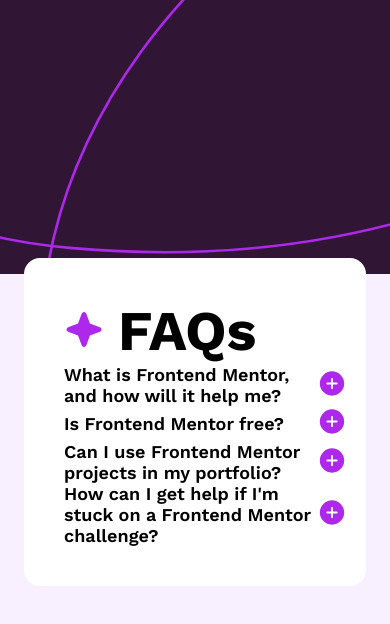
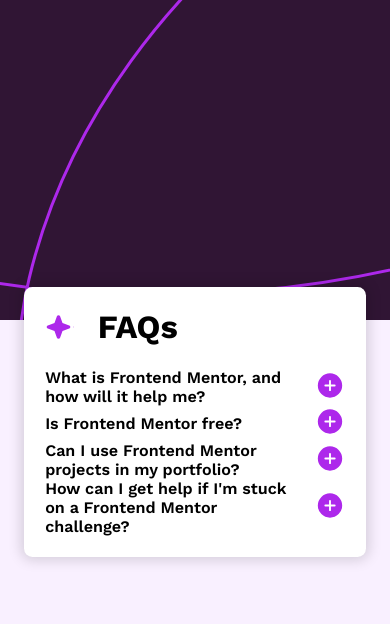
Before and after one commit to CJ-Cepe/fm-faq-accordion, a plain HTML site: page index.html in a window 390 px wide. Drawn offline with nearby package versions, Linux system fonts and the light colour scheme; files that its build step writes are made by us from their sources.

Commit message:
Style: implement responsive layout

```diff
--- a/scss/main.scss
+++ b/scss/main.scss
@@ -9,7 +9,7 @@
 body {
     background-color: var(--light-pink);
     min-height: 100vh;
-    padding: 24px;
+    padding: 1.5rem;
 
     display: flex;
     align-items: center;
@@ -24,50 +24,63 @@ body {
         top: 0;
         left: 0;
         right: 0;
-        height: 32.5%;
+        height: 100%;
+        max-height: 320px;
+    }
+
+    @media (max-width: 640px) {
+        padding: 8.75rem 1.5rem;
     }
 }
 
-main {}
-
 .accordion {
-    font-size: 1rem;
+    font-size: clamp(0.875rem, 0.7547vw + 0.6981rem, 1rem);
     font-family: var(--work-sans);
-    padding: 2.5em;
+    padding: clamp(1.25rem, 7.5472vw + -0.5189rem, 2.5rem);
     max-width: 600px;
-    border-radius: 1em;
+    border-radius: clamp(0.5rem, 3.0189vw + -0.2075rem, 1rem);
     background-color: var(--white);
     position: relative;
+
+    box-shadow: 0px 0px 13px 3px rgba(0, 0, 0, 0.15);
+    -webkit-box-shadow: 0px 0px 13px 3px rgba(0, 0, 0, 0.15);
+    -moz-box-shadow: 0px 0px 13px 3px rgba(0, 0, 0, 0.15);
 }
 
+
 .accordion__header {
-    font-size: 3.5rem;
-    margin-bottom: var(--gap-25);
+    font-size: clamp(1.9375rem, 9.43396vw + -0.27358rem, 3.5rem);
+    font-weight: 700;
+    margin-bottom: var(--gap-24);
+    display: flex;
+    align-items: center;
 
     &::before {
-        content: url("../assets/images/icon-star.svg");
+        content: " ";
         display: inline-block;
-        width: 2.375rem;
+        width: clamp(1.75rem, 3.77358vw + 0.86557rem, 2.375rem);
         aspect-ratio: 1 / 1;
-        margin-right: var(--gap-25);
+        margin-right: 24px;
+        background-image: url("../assets/images/icon-star.svg");
+        background-size: contain;
     }
 }
 
 .accordion__item {
     &__title {
         list-style: none;
-        font-size: 1.125em;
+        font-size: clamp(1rem, 0.7547vw + 0.8231rem, 1.125rem);
         font-weight: 600;
         cursor: pointer;
 
         display: flex;
         align-items: center;
-        gap: var(--gap-25);
+        gap: var(--gap-24);
 
         &::after {
             content: url("../assets/images/icon-plus.svg");
             display: inline-block;
-            width: 0.5em;
+            width: auto;
             aspect-ratio: 1 / 1;
             margin-left: auto;
         }
@@ -84,11 +97,9 @@ main {}
 
     &__content {
         line-height: 150%;
-        margin-top: var(--gap-25);
+        margin-top: var(--gap-24);
         color: var(--grayish-purple);
     }
-
-
 }
 
 .accordion__item[open] {
@@ -97,9 +108,8 @@ main {}
     }
 }
 
-
 hr {
-    margin: var(--gap-25) 0;
+    margin: var(--gap-24) 0;
     height: 1px;
     border: none;
 
```
